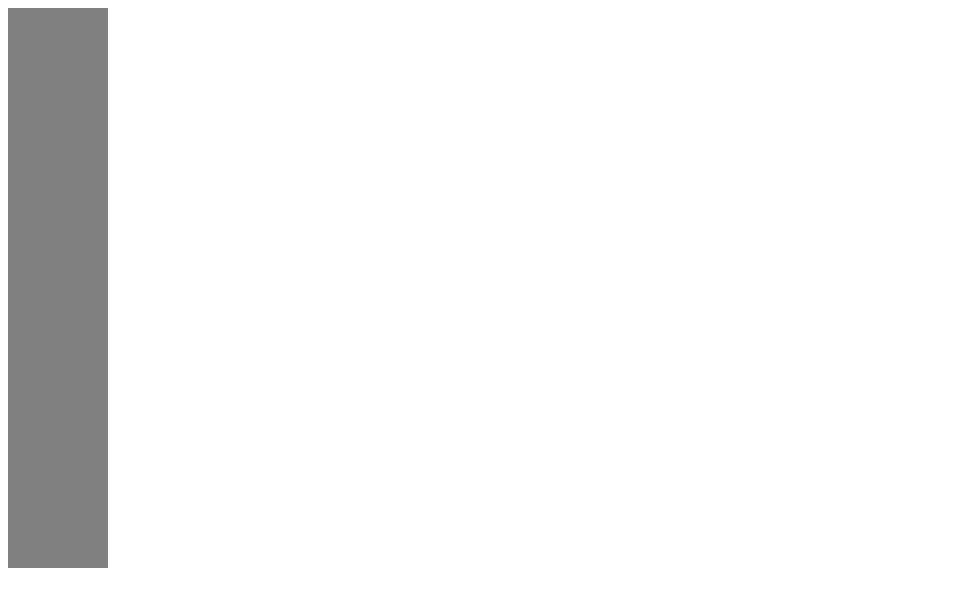
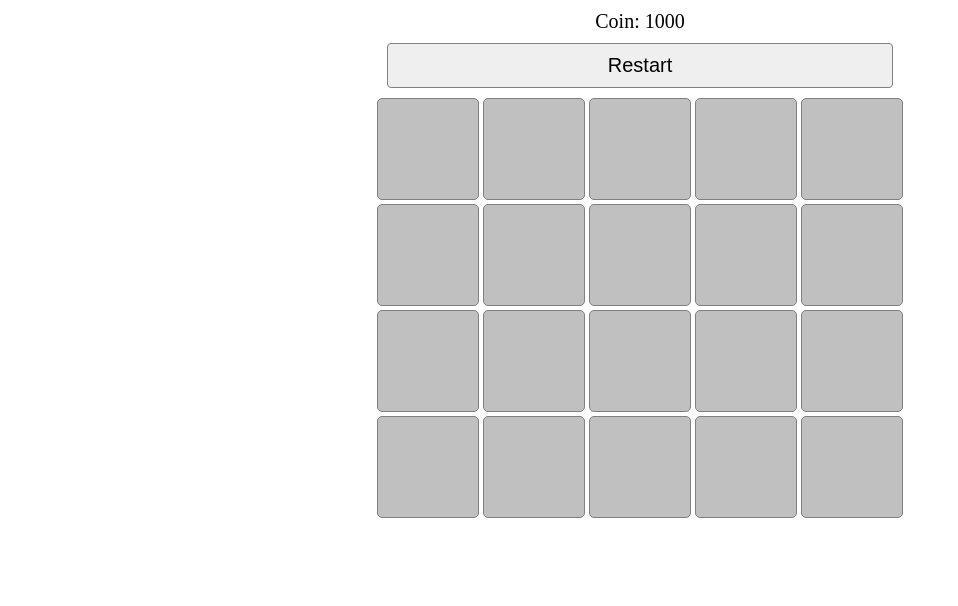
Before and after one commit to duonghieu0712z/hieu-js01, a plain HTML site: page lab2-js_function/pair-game/index.html in a window 1280 px wide. Shown: the whole page, without its empty margins (0-958 px from the left). Drawn offline with Linux system fonts and the light colour scheme.

Commit message:
Complete pair game

```diff
--- a/lab2-js_function/pair-game/index.html
+++ b/lab2-js_function/pair-game/index.html
@@ -4,6 +4,13 @@
     <meta charset="UTF-8" />
     <meta name="viewport" content="width=device-width, initial-scale=1.0" />
     <title>Pair Game</title>
+
+    <style>
+      * {
+        margin: 0;
+        padding: 0;
+      }
+    </style>
   </head>
 
   <body>
--- a/lab2-js_function/pair-game/index.js
+++ b/lab2-js_function/pair-game/index.js
@@ -1,54 +1,145 @@
 const root = document.getElementById("root");
+root.style.margin = "10px";
+root.style.display = "grid";
+root.style.justifyContent = "center";
+root.style.alignItems = "center";
+
+const txtCoin = document.createElement("div");
+txtCoin.innerHTML = "Coin: 0";
+txtCoin.style.fontSize = "20px";
+txtCoin.style.textAlign = "center";
+root.appendChild(txtCoin);
+
+const btnRestart = document.createElement("button");
+btnRestart.type = "button";
+btnRestart.textContent = "Restart";
+btnRestart.onclick = initGame;
+btnRestart.style.fontSize = "20px";
+btnRestart.style.margin = "10px";
+btnRestart.style.padding = "10px";
+btnRestart.style.border = "1px solid gray";
+btnRestart.style.borderRadius = "4px";
+btnRestart.style.cursor = "pointer";
+root.appendChild(btnRestart);
 
 const container = document.createElement("div");
 container.style.display = "grid";
-container.style.gridTemplateColumns =
+container.style.gridTemplateColumns = "repeat(5, auto)";
+container.style.gap = "4px";
+container.style.boxSizing = "border-box";
+container.style.justifyContent = "center";
+container.style.alignItems = "center";
 root.appendChild(container);
 
 let firstCard;
+let lock = false;
+let coin = 10000;
+let countedMatch = 0;
+const backgroundCardColor = "silver";
 
 function createCard(color) {
   const card = document.createElement("div");
   card.style.width = "100px";
-  card.style.height = "140px";
-  card.style.backgroundColor = "gray";
+  card.style.height = "100px";
+  card.style.backgroundColor = backgroundCardColor;
+  card.style.border = "1px solid gray";
+  card.style.borderRadius = "5px";
+  card.style.cursor = "pointer";
 
   card.classList.add("card");
   card.dataset.color = color;
   card.dataset.revealed = false;
 
-  card.onclick = () => {
-    console.log(card);
-    if (card.dataset.revealed == true || card === firstCard) {
+  card.onclick = function () {
+    if (lock || this.dataset.revealed == true || this === firstCard) {
       return;
     }
 
-    card.style.backgroundColor = card.dataset.color;
+    this.style.backgroundColor = this.dataset.color;
 
     if (!firstCard) {
-      firstCard = card;
+      firstCard = this;
       return;
     }
 
-    if (card.dataset.color === firstCard.dataset.color) {
-      card.dataset.revealed = true;
+    if (this.dataset.color === firstCard.dataset.color) {
+      this.dataset.revealed = true;
       firstCard.dataset.revealed = true;
 
       firstCard = null;
+      lock = false;
+      updateCoin(1000);
+
+      countedMatch += 2;
+      if (countedMatch === 20) {
+        setTimeout(
+          () =>
+            alert(
+              `You win, you get ${coin} coins! Click 'Restart' to start again!`
+            ),
+          11
+        );
+      }
+
       return;
     }
 
+    lock = true;
+    updateCoin(-500);
+
     setTimeout(() => {
-      card.style.backgroundColor = "gray";
-      firstCard.style.backgroundColor = "gray";
+      this.style.backgroundColor = backgroundCardColor;
+      firstCard.style.backgroundColor = backgroundCardColor;
+
       firstCard = null;
+      lock = false;
     }, 1000);
   };
 
   return card;
 }
 
-container.appendChild(createCard("red"));
-container.appendChild(createCard("green"));
-container.appendChild(createCard("red"));
-container.appendChild(createCard("green"));
+function updateCoin(bonus) {
+  coin += bonus;
+  txtCoin.innerHTML = `Coin: ${coin}`;
+
+  if (coin < 0) {
+    setTimeout(() => alert("You lose!"), 11);
+    initGame();
+  }
+}
+
+function shuffle(arr) {
+  for (let i = arr.length - 1; i > 0; i--) {
+    const j = Math.trunc(Math.random() * (i + 1));
+    [arr[i], arr[j]] = [arr[j], arr[i]];
+  }
+  return arr;
+}
+
+const colors = [
+  "red",
+  "green",
+  "blue",
+  "yellow",
+  "magenta",
+  "cyan",
+  "orange",
+  "brown",
+  "pink",
+  "purple",
+];
+
+function initGame() {
+  firstCard = null;
+  lock = false;
+  coin = 1000;
+  updateCoin(0);
+  container.replaceChildren();
+  shuffle([...colors, ...colors]).forEach((value) => {
+    const card = createCard(value);
+    container.appendChild(card);
+  });
+}
+
+initGame();
```
